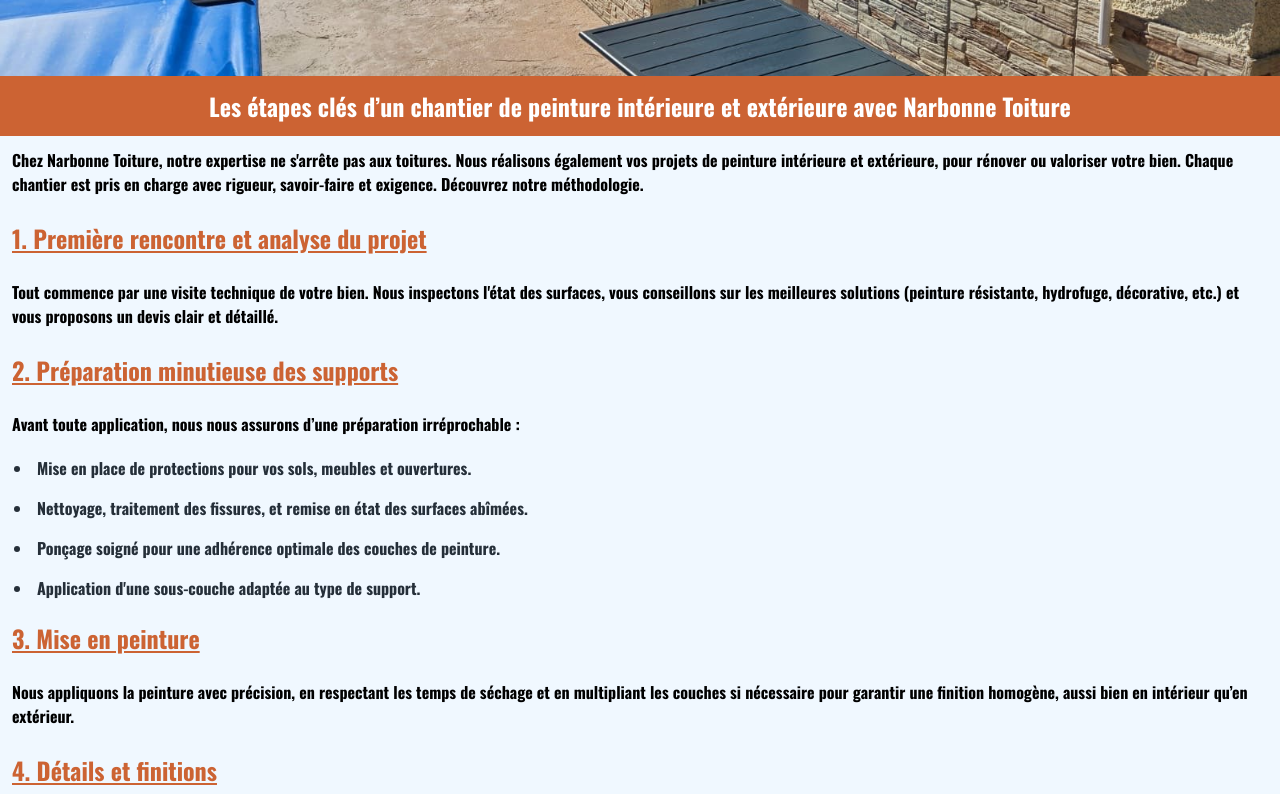
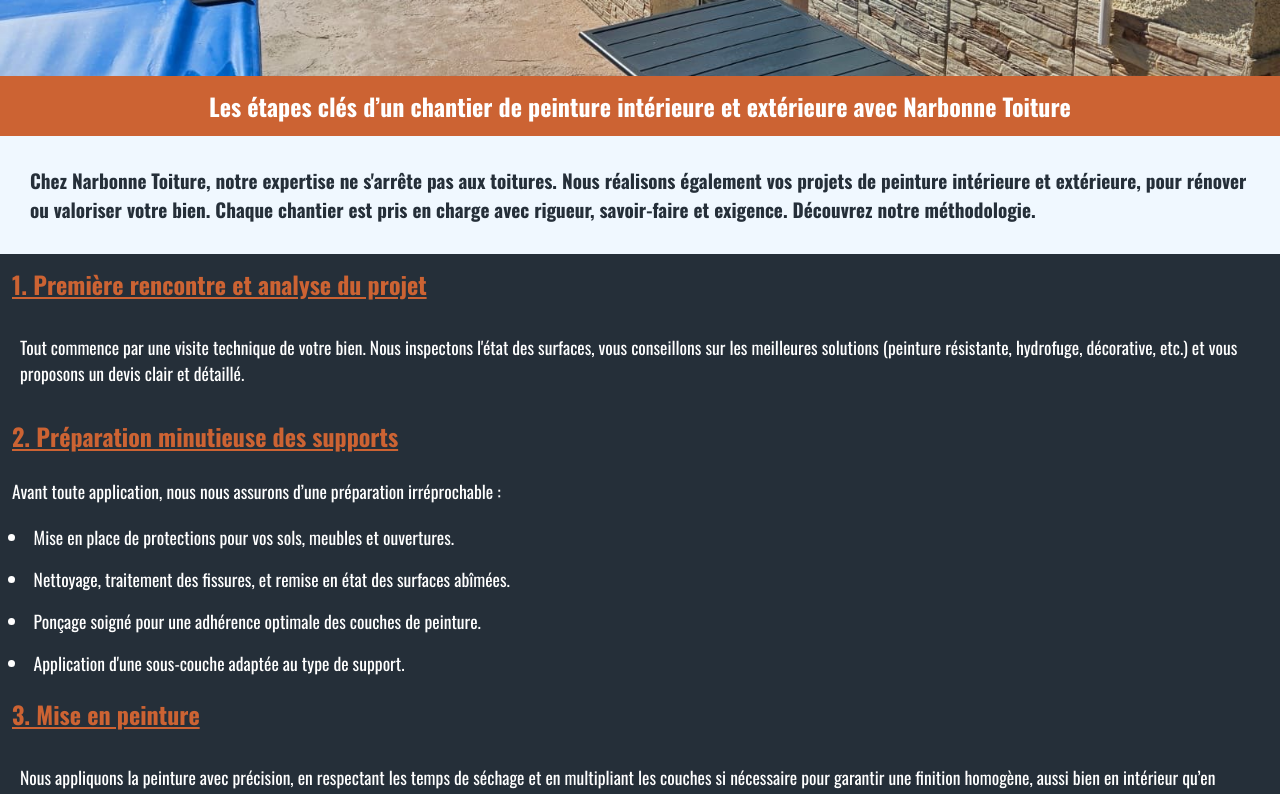
Before and after one commit to AdrienW86/narbonne-toiture, a Next.js app: page /peinture in a window 1280 px wide. Shown: the part 700-1494 px from the top of the page. Built offline with nearby package versions, Linux system fonts and the light colour scheme.

Commit message:
mise en ligne

```diff
--- a/components/About/About.js
+++ b/components/About/About.js
@@ -5,7 +5,7 @@
   return (
     <section className={styles.container}>
         <h1 className={styles.title}> Qui sommes-nous ? </h1>
-            <p className={styles.p}> Narbonne Toiture, c’est une équipe d’artisans passionnés, entièrement dédiés à vos projets de couverture et de rénovation. Fondée sur des valeurs fortes telles que la fiabilité, la qualité et l’engagement, notre entreprise est aujourd'hui reconnue pour son sérieux dans le domaine de la toiture. </p>
+            <p className={styles.intro}> Narbonne Toiture, c’est une équipe d’artisans passionnés, entièrement dédiés à vos projets de couverture et de rénovation. Fondée sur des valeurs fortes telles que la fiabilité, la qualité et l’engagement, notre entreprise est aujourd'hui reconnue pour son sérieux dans le domaine de la toiture. </p>
 
         <h2 className={styles.h2}> Une entreprise à taille humaine, proche de vos attentes </h2>
             <p className={styles.p}> Chez Narbonne Toiture, chaque projet est unique. Nous privilégions un accompagnement sur mesure, basé sur l'écoute attentive de vos besoins. Que vous soyez un particulier ou un professionnel, notre objectif est de vous apporter des solutions durables, esthétiques et adaptées à votre budget. </p>
@@ -16,7 +16,7 @@
         <h2 className={styles.h2}> L'exigence de qualité au cœur de notre métier </h2>
             <p className={styles.p}> De votre premier contact jusqu’à la réception du chantier, nous nous engageons à respecter les délais, assurer la propreté du chantier et garantir votre entière satisfaction. Toutes nos réalisations sont couvertes par notre garantie décennale, preuve de notre sérieux et de notre professionnalisme. </p>
 
-        <p className={styles.p}>Narbonne Toiture, c’est bien plus qu’une entreprise de couverture : c’est votre partenaire de confiance pour des travaux réalisés en toute tranquillité.</p>
+        <p className={styles.intro}>Narbonne Toiture, c’est bien plus qu’une entreprise de couverture : c’est votre partenaire de confiance pour des travaux réalisés en toute tranquillité.</p>
     </section>
   )
 }
--- a/components/About/about.module.css
+++ b/components/About/about.module.css
@@ -14,22 +14,38 @@
     padding: 12px;
     text-decoration: underline;
     color : rgb(204,99,51);
+    background-color :rgb(37,47,57);
+}
+
+.intro {
+    font-weight: bold;
+    padding: 30px;
+    font-size: 1.2em;
+    color :rgb(37,47,57)
 }
 
 .p {
-    font-weight: bold;
-    padding: 12px;
+    font-size: 1.1em;
+    font-weight: lighter;
+    padding: 20px;
+    color: white;
+    background-color :rgb(37,47,57);
 }
 
 .ul {
+    font-size: 1.1em;
     padding: 12px;
-    font-weight: bold;
+    font-weight: lighter;
     list-style: none;
+    color: white;
+    background-color :rgb(37,47,57)
 }
 
 .li {
-    font-weight: bold;
+    font-size: 1.1em;
+    font-weight: lighter;
     color: rgb(37,47,57);
     padding: 8px;
-    margin-left: 6px;
+    color: white;
+    background-color :rgb(37,47,57)
 }
--- a/components/Banner/Banner.js
+++ b/components/Banner/Banner.js
@@ -2,7 +2,6 @@
 
 import { useEffect, useState } from 'react';
 import Image from 'next/image';
-import Link from 'next/link'
 import { motion, AnimatePresence } from 'framer-motion';
 import { useInView } from 'react-intersection-observer';
 import styles from './banner.module.css';
--- a/components/Description/Description.js
+++ b/components/Description/Description.js
@@ -23,7 +23,7 @@
           <div className={styles.card}>
             <Image
               src="/image1.jpg"
-              alt="Vue pittoresque et charmante du Château de Projan entouré de collines"
+              alt="un ouvrier en train de travailler sur un toit"
               width={320}
               height={250}
               sizes="(max-width: 600px) 100vw, (max-width: 1024px) 50vw, 33vw"
@@ -38,7 +38,7 @@
           <div className={styles.card}>
             <Image
               src="/image2.jpg"
-              alt="Vue pittoresque et charmante du Château de Projan entouré de collines"
+              alt="toiture"
               width={320}
               height={250}
               sizes="(max-width: 600px) 100vw, (max-width: 1024px) 50vw, 33vw"
@@ -54,7 +54,7 @@
           <div className={styles.card}>
             <Image
               src="/image3.jpg"
-              alt="Vue pittoresque et charmante du Château de Projan entouré de collines"
+              alt="chnatier en cours"
               width={320}
               height={250}
               sizes="(max-width: 600px) 100vw, (max-width: 1024px) 50vw, 33vw"
--- a/components/Gallery/Gallery.js
+++ b/components/Gallery/Gallery.js
@@ -13,8 +13,6 @@
     { src: '/image6.jpg', alt: 'Image 1' },
     { src: '/image7.jpg', alt: 'Image 2' },
     { src: '/image8.jpg', alt: 'Image 3' },
-    { src: '/image9.jpg', alt: 'Image 4' },
-    { src: '/image10.jpg', alt: 'Image 5' },
   ];
 
   const [isOpen, setIsOpen] = useState(false);
--- a/components/Menu/Menu.js
+++ b/components/Menu/Menu.js
@@ -5,7 +5,7 @@
   return (
     <section className={styles.container}>
         <h1 className={styles.title}> Les étapes d’une couverture de toit avec Narbonne Toiture </h1>
-            <p className={styles.p}> Chez Narbonne Toiture, nous mettons tout notre savoir-faire au service de vos projets de couverture, que ce soit pour une construction neuve ou une rénovation. Chaque chantier est conduit avec sérieux, précision et respect des délais. Découvrez notre méthode de travail. </p>
+            <p className={styles.intro}> Chez Narbonne Toiture, nous mettons tout notre savoir-faire au service de vos projets de couverture, que ce soit pour une construction neuve ou une rénovation. Chaque chantier est conduit avec sérieux, précision et respect des délais. Découvrez notre méthode de travail. </p>
 
         <h2 className={styles.h2}> 1. Analyse de votre toiture et conseils personnalisés </h2>
             <p className={styles.p}> Nous réalisons une première visite gratuite pour évaluer l’état de votre toit ou définir les besoins de votre projet. Nous vous orientons vers les matériaux les mieux adaptés à votre situation : tuiles, ardoises, bac acier, zinc... Un devis clair et détaillé vous est ensuite remis. </p>
@@ -28,7 +28,7 @@
         <h2 className={styles.h2}> 6. Nettoyage du chantier et validation finale </h2>
             <p className={styles.p}> Après l'achèvement des travaux, nous nettoyons soigneusement la zone d’intervention. Un contrôle qualité est effectué en votre présence pour valider la bonne réalisation du chantier et vous remettre la garantie décennale. </p>
 
-            <p className={styles.p}> Avec Narbonne Toiture, vous choisissez la sécurité, la qualité et la durabilité pour votre toiture. Faites appel à notre équipe pour un résultat à la hauteur de vos attentes. </p>
+            <p className={styles.intro}> Avec Narbonne Toiture, vous choisissez la sécurité, la qualité et la durabilité pour votre toiture. Faites appel à notre équipe pour un résultat à la hauteur de vos attentes. </p>
     </section>
   )
 }
--- a/components/Menu/menu.module.css
+++ b/components/Menu/menu.module.css
@@ -13,23 +13,39 @@
 .h2 {
     padding: 12px;
     text-decoration: underline;
-    color: rgb(204,99,51);
+    color : rgb(204,99,51);
+    background-color :rgb(37,47,57);
+}
+
+.intro {
+    font-weight: bold;
+    padding: 30px;
+    font-size: 1.2em;
+    color :rgb(37,47,57)
 }
 
 .p {
-    font-weight: bold;
-    padding: 12px;
+    font-size: 1.1em;
+    font-weight: lighter;
+    padding: 20px;
+    color: white;
+    background-color :rgb(37,47,57);
 }
 
 .ul {
+    font-size: 1.1em;
     padding: 12px;
-    font-weight: bold;
+    font-weight: lighter;
     list-style: none;
+    color: white;
+    background-color :rgb(37,47,57)
 }
 
 .li {
-    font-weight: bold;
+    font-size: 1.1em;
+    font-weight: lighter;
     color: rgb(37,47,57);
     padding: 8px;
-    margin-left: 6px;
+    color: white;
+    background-color :rgb(37,47,57)
 }
--- a/components/PeintureMenu/Menu.js
+++ b/components/PeintureMenu/Menu.js
@@ -5,7 +5,7 @@
   return (
     <section className={styles.container}>
         <h1 className={styles.title}> Les étapes clés d’un chantier de peinture intérieure et extérieure avec Narbonne Toiture </h1>
-            <p className={styles.p}> Chez Narbonne Toiture, notre expertise ne s'arrête pas aux toitures. Nous réalisons également vos projets de peinture intérieure et extérieure, pour rénover ou valoriser votre bien. Chaque chantier est pris en charge avec rigueur, savoir-faire et exigence. Découvrez notre méthodologie. </p>
+            <p className={styles.intro}> Chez Narbonne Toiture, notre expertise ne s'arrête pas aux toitures. Nous réalisons également vos projets de peinture intérieure et extérieure, pour rénover ou valoriser votre bien. Chaque chantier est pris en charge avec rigueur, savoir-faire et exigence. Découvrez notre méthodologie. </p>
 
         <h2 className={styles.h2}> 1. Première rencontre et analyse du projet </h2>
             <p className={styles.p}> Tout commence par une visite technique de votre bien. Nous inspectons l'état des surfaces, vous conseillons sur les meilleures solutions (peinture résistante, hydrofuge, décorative, etc.) et vous proposons un devis clair et détaillé. </p>
@@ -26,7 +26,7 @@
         <h2 className={styles.h2}> 5. Nettoyage complet et remise des lieux </h2>
             <p className={styles.p}> Après travaux, nous procédons au nettoyage intégral du chantier : retrait des protections, évacuation des déchets, et remise en état des lieux. La réception du chantier se fait en votre présence pour valider ensemble la qualité de notre intervention. </p>
 
-            <p className={styles.p}> Narbonne Toiture vous garantit une prestation de peinture durable, soignée et respectueuse de votre environnement. Sublimez vos espaces avec des professionnels investis à vos côtés. </p>
+            <p className={styles.intro}> Narbonne Toiture vous garantit une prestation de peinture durable, soignée et respectueuse de votre environnement. Sublimez vos espaces avec des professionnels investis à vos côtés. </p>
     </section>
   )
 }
--- a/components/PeintureMenu/menu.module.css
+++ b/components/PeintureMenu/menu.module.css
@@ -14,22 +14,38 @@
     padding: 12px;
     text-decoration: underline;
     color : rgb(204,99,51);
+    background-color :rgb(37,47,57);
+}
+
+.intro {
+    font-weight: bold;
+    padding: 30px;
+    font-size: 1.2em;
+    color :rgb(37,47,57)
 }
 
 .p {
-    font-weight: bold;
-    padding: 12px;
+    font-size: 1.1em;
+    font-weight: lighter;
+    padding: 20px;
+    color: white;
+    background-color :rgb(37,47,57);
 }
 
 .ul {
+    font-size: 1.1em;
     padding: 12px;
-    font-weight: bold;
+    font-weight: lighter;
     list-style: none;
+    color: white;
+    background-color :rgb(37,47,57)
 }
 
 .li {
-    font-weight: bold;
+    font-size: 1.1em;
+    font-weight: lighter;
     color: rgb(37,47,57);
     padding: 8px;
-    margin-left: 6px;
+    color: white;
+    background-color :rgb(37,47,57)
 }
```
